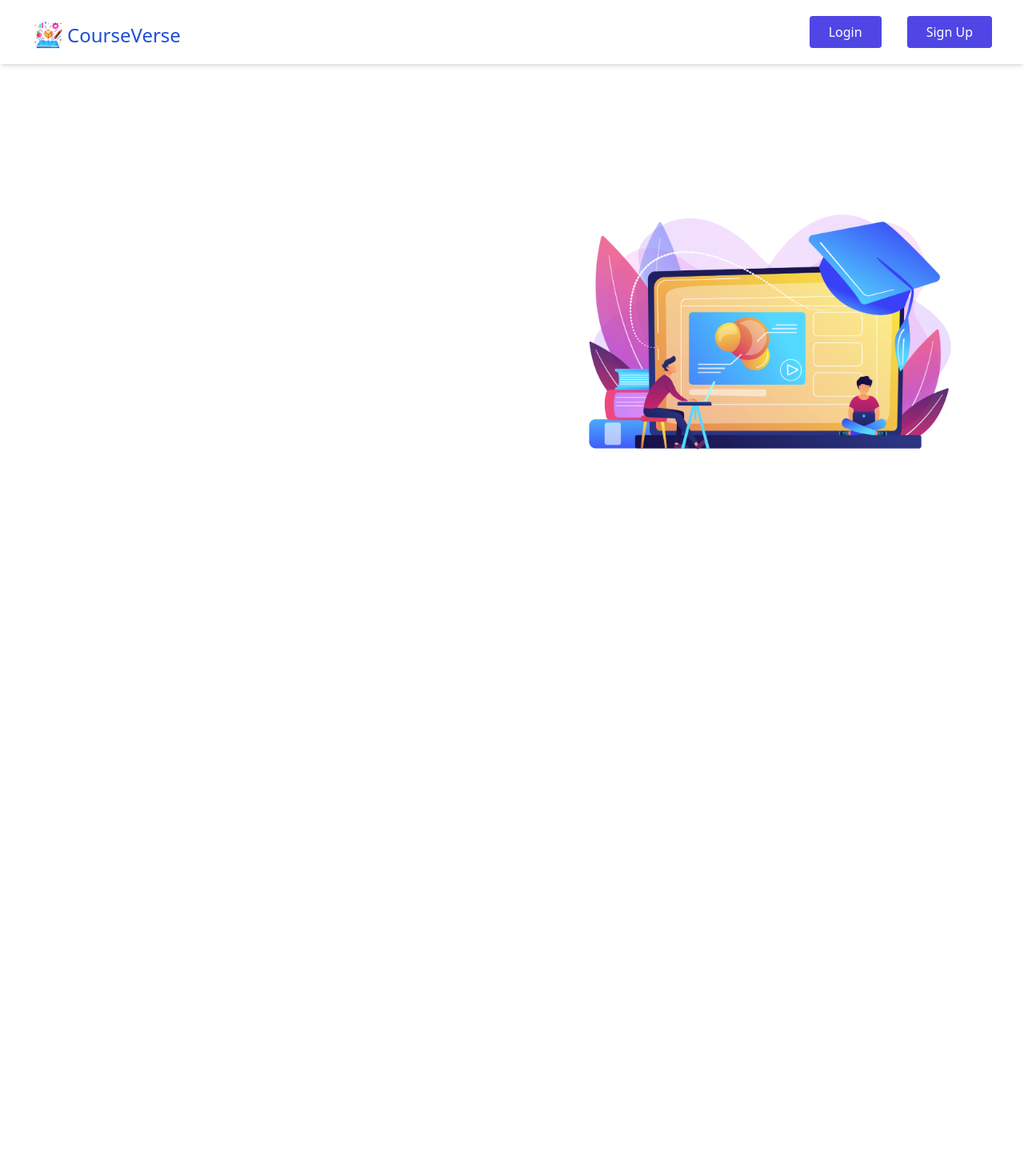
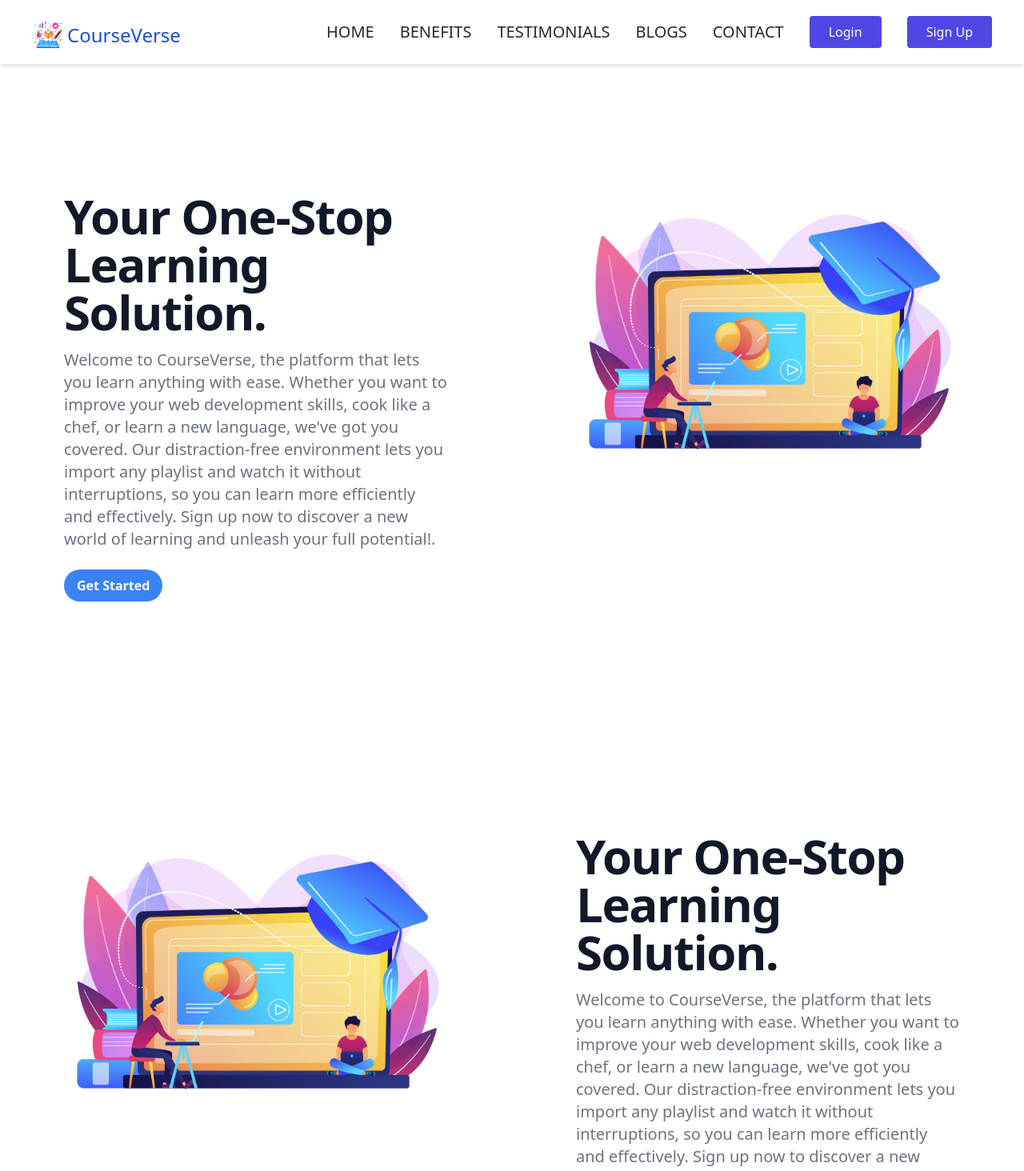
Before and after one commit to Labhk/courseverse, a React (Vite) app: page / in a window 1280 px wide. Shown: the top 1464 px of the page at 80% size. Before the commit the page ends 800 px from the top, so only its background shows below. Built offline with nearby package versions, Linux system fonts and the light colour scheme.

Commit message:
LANDING page

```diff
--- a/index.html
+++ b/index.html
@@ -5,7 +5,7 @@
     <link rel="icon" type="image/svg+xml" href="/vite.svg" />
     <meta name="viewport" content="width=device-width, initial-scale=1.0" />
 
-    <title>Vite + React</title>
+    <title>CourseVerse</title>
 
   </head>
   <body>
--- a/src/components/header.jsx
+++ b/src/components/header.jsx
@@ -23,6 +23,11 @@ function Header() {
             </div>
             <ul className={`md:flex md:items-center md:pb-0 pb-12 absolute md:static bg-white md:z-auto z-[-1] left-0 w-full md:w-auto pl-10 transition-all duration-100 ease-in ${open ? 'top-19 opacity-100':'top-[-490px]'} md:opacity-100 opacity-0`}>
 
+                <li className='md:ml-8 text-xl md:my-0 my-7'><a href='0#' className='text-gray-800 hover:text-gray-400 duration-500 uppercase'><li>HOME</li></a></li>
+                <li className='md:ml-8 text-xl md:my-0 my-7'><a href='0#' className='text-gray-800 hover:text-gray-400 duration-500 uppercase'><li>BENEFITS</li></a></li>
+                <li className='md:ml-8 text-xl md:my-0 my-7'><a href='0#' className='text-gray-800 hover:text-gray-400 duration-500 uppercase'><li>TESTIMONIALS</li></a></li>
+                <li className='md:ml-8 text-xl md:my-0 my-7'><a href='0#' className='text-gray-800 hover:text-gray-400 duration-500 uppercase'><li>BLOGS</li></a></li>
+                <li className='md:ml-8 text-xl md:my-0 my-7'><a href='0#' className='text-gray-800 hover:text-gray-400 duration-500 uppercase'><li>CONTACT</li></a></li>
 
                 <button className=' bg-indigo-600 text-white font-medium py-2 px-6 rounded md:ml-8 hover:bg-indigo-400 duration-500 '>
                     Login
--- a/src/components/homebody.jsx
+++ b/src/components/homebody.jsx
@@ -4,15 +4,34 @@ const Homebody = () => {
   return (
     <div>
       <Header />
+
       <div className="h-screen w-full flex">
-        <div className="w-1/2">
+        <div className="w-1/2  p-20 mt-40">
 
-          COURSEvERSE
+          <h1 class="mb-4 text-4xl font-extrabold leading-none tracking-tight text-gray-900 md:text-5xl lg:text-6xl dark:text-white">Your One-Stop Learning Solution.</h1>
+          <p class="mb-6 text-lg font-normal text-gray-500 lg:text-xl dark:text-gray-400">Welcome to CourseVerse, the platform that lets you learn anything with ease. Whether you want to improve your web development skills, cook like a chef, or learn a new language, we've got you covered. Our distraction-free environment lets you import any playlist and watch it without interruptions, so you can learn more efficiently and effectively. Sign up now to discover a new world of learning and unleash your full potential!.</p>
+          <button class="bg-blue-500 hover:bg-blue-700 text-white font-bold py-2 px-4 rounded-full">Get Started</button>
+
         </div>
+
         <div className=" w-1/2 p-20 mt-44 ">
-
           <img className="  "src='images/19197877.jpg' />
         </div>
+
+      </div>
+
+      <div className="h-screen w-full flex">
+
+        <div className=" w-1/2 p-20 mt-44 ">
+            <img className="  "src='images/19197877.jpg' />
+          </div>
+
+        <div className="w-1/2  p-20 mt-40">
+          <h1 class="mb-4 text-4xl font-extrabold leading-none tracking-tight text-gray-900 md:text-5xl lg:text-6xl dark:text-white">Your One-Stop Learning Solution.</h1>
+          <p class="mb-6 text-lg font-normal text-gray-500 lg:text-xl dark:text-gray-400">Welcome to CourseVerse, the platform that lets you learn anything with ease. Whether you want to improve your web development skills, cook like a chef, or learn a new language, we've got you covered. Our distraction-free environment lets you import any playlist and watch it without interruptions, so you can learn more efficiently and effectively. Sign up now to discover a new world of learning and unleash your full potential!.</p>
+          <button class="bg-blue-500 hover:bg-blue-700 text-white font-bold py-2 px-4 rounded-full">Get Started</button>
+        </div>
+
       </div>
 
 
```
